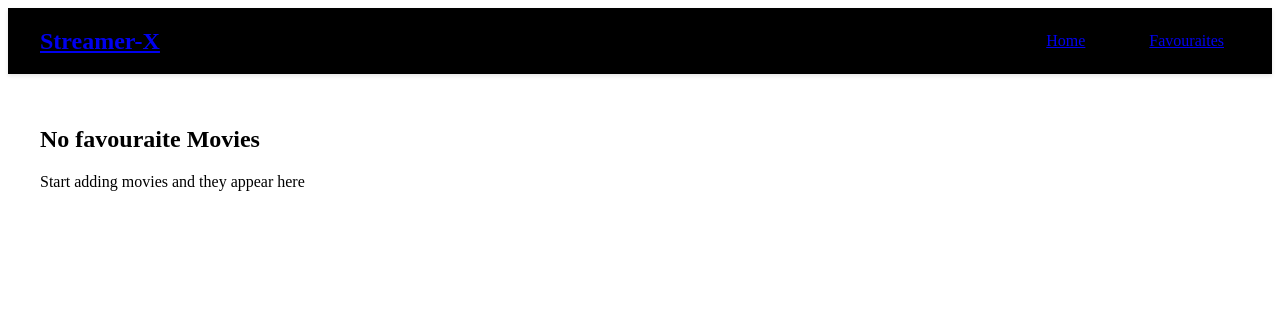
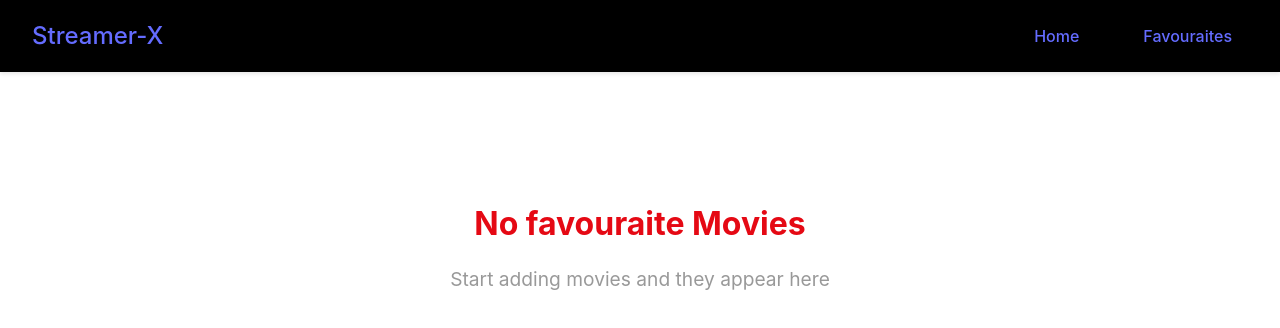
Before and after one commit to id-87/web, a React (Vite) app: page /favouraites in a window 1280 px wide. Shown: the top 328 px of the page. Built offline with nearby package versions, Linux system fonts and the light colour scheme.

Commit message:
Styling fav

```diff
--- a/src/components/pages/favorites.jsx
+++ b/src/components/pages/favorites.jsx
@@ -1,7 +1,7 @@
 import '../../css/Favorites.css'
 
 function Favouraites(){
-    return <div className="favouraites-empty">
+    return <div className="favorites-empty">
         <h2>No favouraite Movies</h2>
         <p>Start adding movies and they appear here</p>
     </div>
--- a/src/main.jsx
+++ b/src/main.jsx
@@ -2,7 +2,7 @@ import { StrictMode } from 'react'
 import { createRoot } from 'react-dom/client'
 import { BrowserRouter } from 'react-router-dom'
 import App from './App.jsx'
-import './css/App.css'
+import './css/index.css'
 
 createRoot(document.getElementById('root')).render(
   <StrictMode>
```
